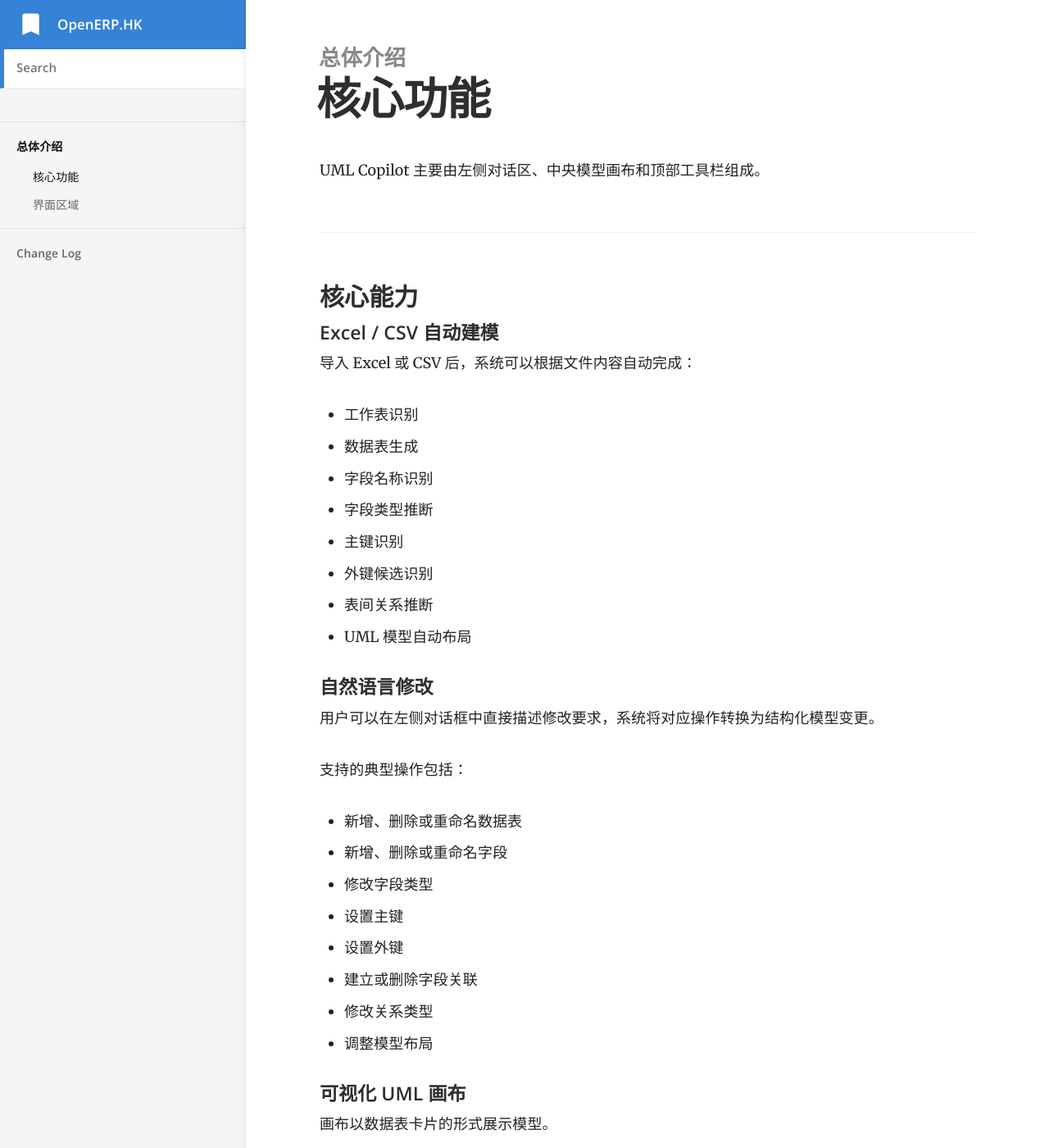
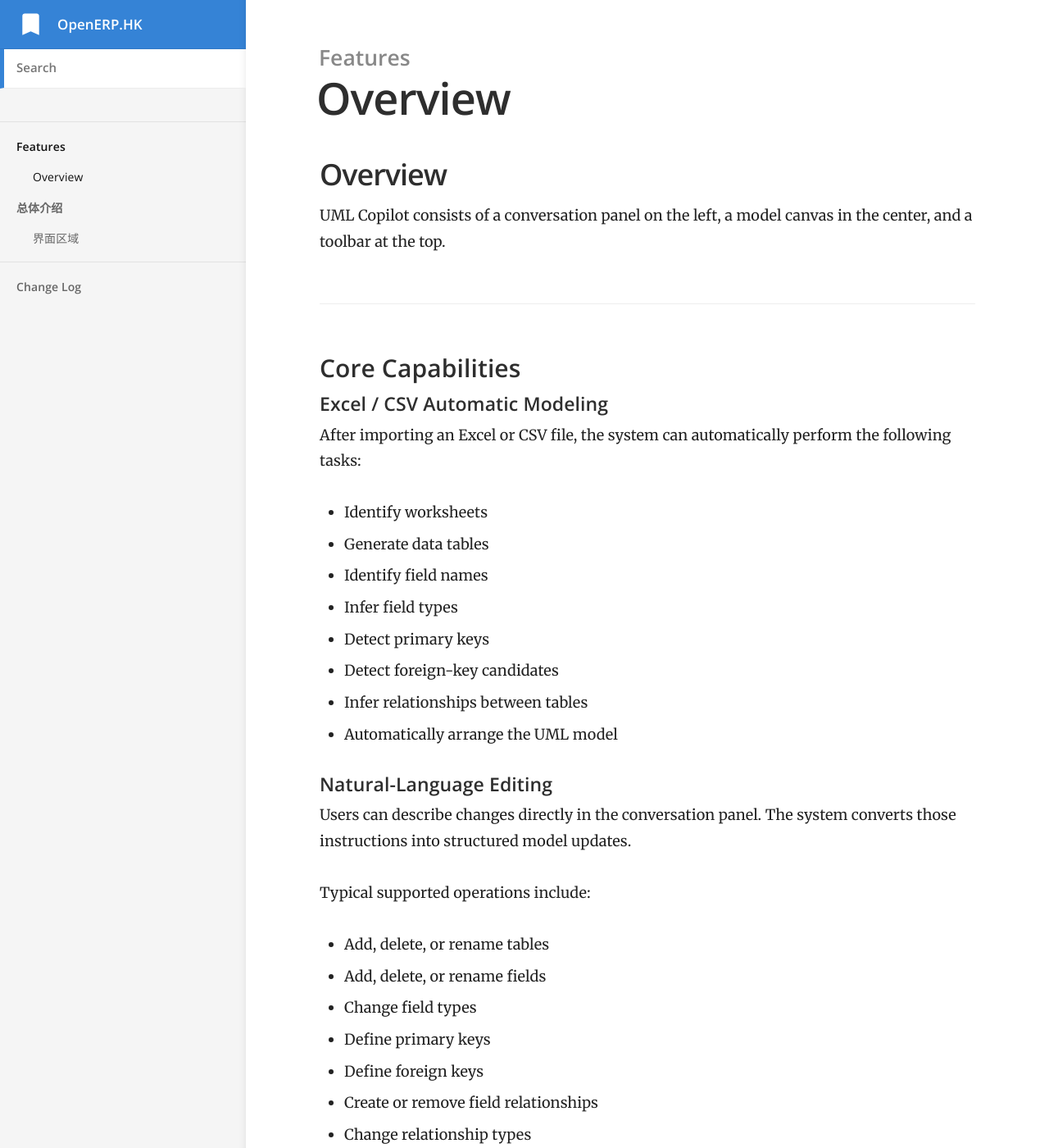
Before and after one commit to openerp-hk-t/doc, a Jekyll site: the page built from _docs/business insight/features.md, in a window 1280 px wide and 1400 px high. Shown: the whole window at 82% size. Built offline with Jekyll 4.4.1, drawn with Linux system fonts in a browser that asks for light colours; some of the changed text lies outside the part shown.

Commit message:
Update features.md

```diff
--- a/_docs/business insight/features.md
+++ b/_docs/business insight/features.md
@@ -1,79 +1,15 @@
 ---
-title: 核心功能
-category: 总体介绍
+title: Overview
+category: Features
 order: 1
 ---
 
-UML Copilot 主要由左侧对话区、中央模型画布和顶部工具栏组成。
 
-### 核心能力
-
-#### Excel / CSV 自动建模
-
-导入 Excel 或 CSV 后，系统可以根据文件内容自动完成：
-
-- 工作表识别
-- 数据表生成
-- 字段名称识别
-- 字段类型推断
-- 主键识别
-- 外键候选识别
-- 表间关系推断
-- UML 模型自动布局
-
-#### 自然语言修改
-
-用户可以在左侧对话框中直接描述修改要求，系统将对应操作转换为结构化模型变更。
-
-支持的典型操作包括：
-
-- 新增、删除或重命名数据表
-- 新增、删除或重命名字段
-- 修改字段类型
-- 设置主键
-- 设置外键
-- 建立或删除字段关联
-- 修改关系类型
-- 调整模型布局
-
-#### 可视化 UML 画布
-
-画布以数据表卡片的形式展示模型。
-
-每张表通常包含：
-
-- 表名
-- 主键字段
-- 外键字段
-- 普通字段
-- 字段类型
-- 表间连接线
-- 关系基数
-
-支持常见关系：
-
-- 一对一
-- 一对多
-- 多对一
-- 多对多
-- 自关联
-
-#### 模型导出
-
-完成建模后，可将模型导出为：
-
-- JSON
-- Mermaid
-- 数据模型说明
-- 后续可扩展的 SQL、ORM 或 Odoo 模型代码
-
-
-
-## 2. Overview
+## Overview
 
 UML Copilot consists of a conversation panel on the left, a model canvas in the center, and a toolbar at the top.
 
-### 2.1 Core Capabilities
+### Core Capabilities
 
 #### Excel / CSV Automatic Modeling
 
```
Also changed, not shown: other parts of _docs/business insight/features.md (+1 -1 lines).
